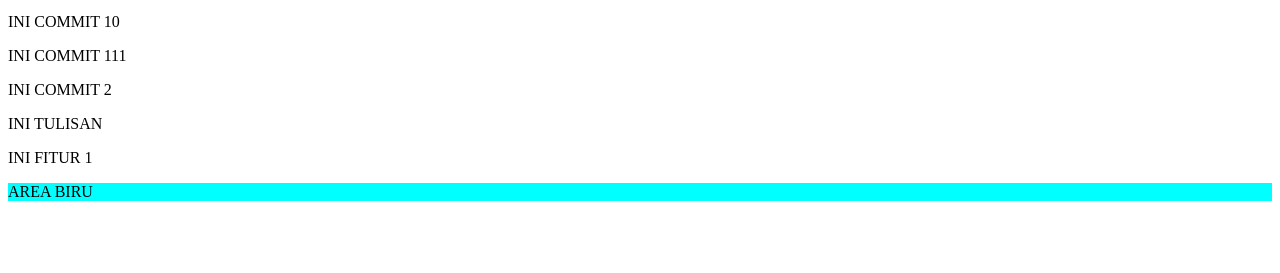
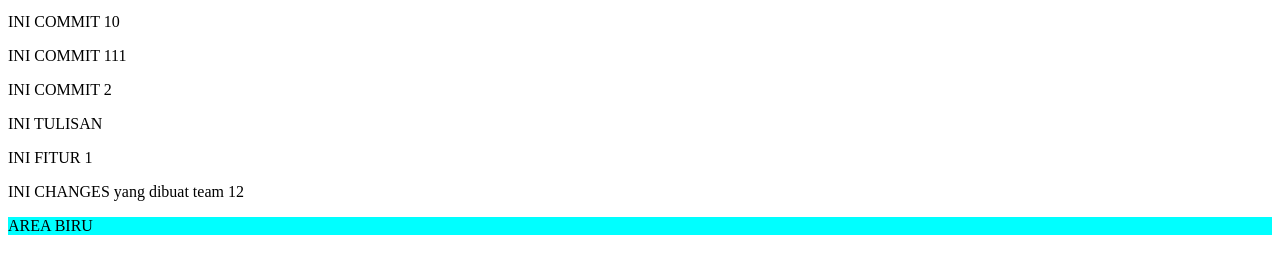
Before and after one commit to farhanazizf/mentoring1, a plain HTML site: page index.html in a window 1280 px wide. Shown: the part 87-360 px from the top of the page. Drawn offline with Linux system fonts and the light colour scheme.

Commit message:
commit team 12

```diff
--- a/index.html
+++ b/index.html
@@ -12,6 +12,7 @@
     <p>INI TULISAN</p>
 
     <p>INI FITUR 1</p>
+    <p>INI CHANGES yang dibuat team 12</p>
 
     <div style="background-color: aqua">
       <p>AREA BIRU</p>
```
